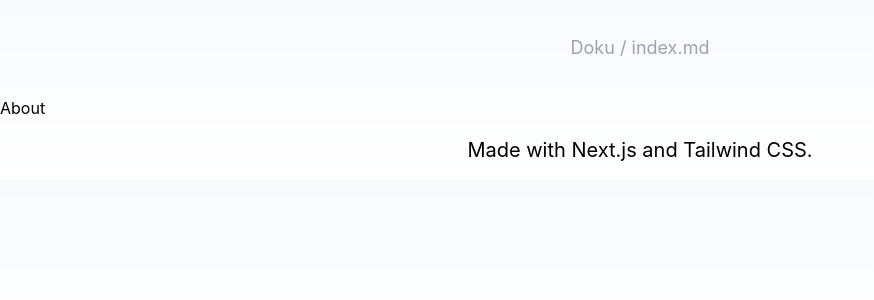
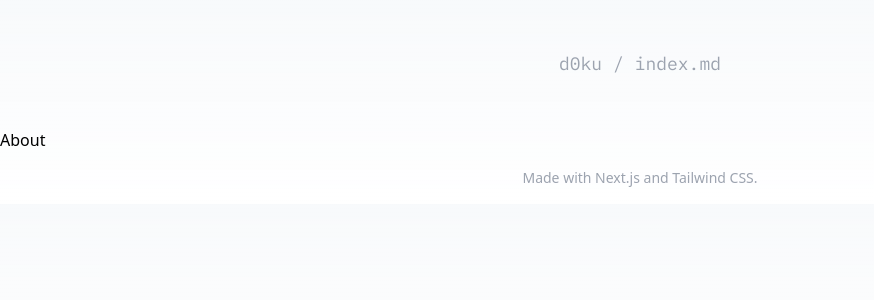
Before and after one commit to francesco-plt/doku, a Next.js app: page /about in a window 1280 px wide. Shown: the top 300 px of the page, without its empty margins (0-874 px from the left). Built offline with nearby package versions, Linux system fonts and the light colour scheme.

Commit message:
added sidebar, improved navbar

```diff
--- a/public/fonts.css
+++ /dev/null
@@ -1,6 +0,0 @@
-@font-face {
-    font-family: 'IBM Plex Mono';
-    src: url('https://fonts.googleapis.com/css2?family=IBM+Plex+Mono:ital@0;1&display=swap');
-    font-weight: normal;
-    font-style: normal;
-}
--- /dev/null
+++ b/src/app/fonts.tsx
@@ -0,0 +1,17 @@
+import {
+    IBM_Plex_Mono,
+    Montserrat
+} from 'next/font/google';
+
+export const ibmPlexMono = IBM_Plex_Mono({
+    subsets: ['latin'],
+    style: 'normal',
+    weight: '400',
+    display: 'swap'
+});
+
+export const montserrat = Montserrat({
+    subsets: ['latin'],
+    style: 'normal',
+    display: 'swap'
+});
--- a/src/app/layout.tsx
+++ b/src/app/layout.tsx
@@ -2,14 +2,15 @@ import './globals.css'
 import Navbar from './ui/navbar'
 import Footer from './ui/footer'
 
-const projectName = 'Doku'
+const projectName = 'd0ku'
 
 export const metadata = {
     title: projectName,
-    description: 'nextgen documentation platform',
+    description: 'weird documentation platform',
 }
 
 export const navState = {
+    projectName: projectName,
     currentDoc: 'index.md',
     currentSection: '',
 }
@@ -19,12 +20,11 @@ export default function RootLayout({
 }: {
     children: React.ReactNode
 }) {
-    const currentDoc = 'index.md'
     return (
         <html lang="en">
             <body className='bg-slate-50'>
                 <Navbar
-                    projectName={projectName}
+                    projectName={navState.projectName}
                     currentDoc={navState.currentDoc}
                     currentSection={navState.currentSection}
                 />
--- a/src/app/page.tsx
+++ b/src/app/page.tsx
@@ -1,4 +1,6 @@
+import { ibmPlexMono } from './fonts';
 import Content from './ui/content';
+import Sidebar from './ui/sidebar';
 import { readFileSync } from 'fs';
 
 export default function Home() {
@@ -6,8 +8,15 @@ export default function Home() {
     const filePath = `${process.cwd()}/docs/index.md`;
     const markdown = readFileSync(filePath, 'utf8');
     return (
-        <div className="flex flex-col items-center p-4">
-            <Content markdown={markdown} />
+        <div className="flex flex-row justify-center p-4 w-screen">
+            <div className="w-1/4 flex flex-col items-center p-4">
+                <Sidebar/>
+            </div>
+            <div className="w-3/4 flex flex-col items-center p-4">
+                <span className={ibmPlexMono.className}>
+                    <Content markdown={markdown} />
+                </span>
+            </div>
         </div>
     );
 }
--- a/src/app/ui/content.tsx
+++ b/src/app/ui/content.tsx
@@ -12,7 +12,7 @@ interface ContentProps {
 
 export default function Content({ markdown }: ContentProps) {
     return (
-        <article className="prose">
+        <article className="prose prose-md">
             <ReactMarkdown remarkPlugins={[remarkGfm]} children={markdown} />
         </article>
     );
--- a/src/app/ui/footer.tsx
+++ b/src/app/ui/footer.tsx
@@ -1,7 +1,7 @@
 export default function Footer() {
     return (
         <footer className="flex flex-col items-center p-4">
-            <p className="text-xl">Made with Next.js and Tailwind CSS.</p>
+            <p className="text-sm text-gray-400">Made with Next.js and Tailwind CSS.</p>
         </footer>
     );
 }
--- a/src/app/ui/navbar.tsx
+++ b/src/app/ui/navbar.tsx
@@ -1,3 +1,5 @@
+import { ibmPlexMono, montserrat } from '../fonts';
+
 interface NavBarProps {
     projectName: string;
     currentDoc: string;
@@ -6,23 +8,39 @@ interface NavBarProps {
 
 export default function Navbar({ projectName, currentDoc, currentSection }: NavBarProps) {
     return (
-        <header className="flex flex-col items-center justify-center p-4 h-24">
-            {/* shell-like path showing projectname and currentdoc */}
+        <header className="flex flex-row justify-between p-4 w-screen h-32">
+            {/* doku logo, removed for now */}
+            <div className="flex items-center justify-center text-xl p-4">
+                {/* <span className={montserrat.className}>
+                    <span className="text-gray-500 hover:text-gray-800">do</span>
+                    &nbsp;
+                    <span className="text-gray-500">/</span>
+                    &nbsp;
+                    <span className="text-gray-400 hover:text-gray-600">ku</span>
+                </span> */}
+            </div>
+            {/* path like header bar */}
+            <div className="flex items-center justify-center p-4">
                 <div className="flex flex-row text-lg">
-                <span className="text-gray-400">{projectName}</span>
+                    <span className={ibmPlexMono.className}>
+                        <span className="text-gray-400 hover:text-gray-600">{projectName}</span>
                         &nbsp;
                         <span className="text-gray-400">/</span>
                         &nbsp;
-                <span className="text-gray-400">{currentDoc}</span>
+                        <span className="text-gray-400 hover:text-gray-600">{currentDoc}</span>
                         {currentSection && (
                             <>
                             &nbsp;
                             <span className="text-gray-400">/</span>
                             &nbsp;
-                    <span className="text-gray-400">{currentSection}</span>
+                            <span className="text-gray-400 hover:text-gray-600">{currentSection}</span>
                             </>
                         )}
+                    </span>
                 </div>
+            </div>
+            {/* spacer for justify between */}
+            <div className='p-4'></div>
         </header>
     );
 }
--- /dev/null
+++ b/src/app/ui/sidebar.tsx
@@ -0,0 +1,27 @@
+import { ibmPlexMono } from '../fonts';
+import { readdirSync } from 'fs';
+import { join } from 'path';
+
+const basePath = process.cwd();
+const docsPath = join(basePath, 'docs');
+
+export default function Sidebar() {
+  const files = readdirSync(docsPath)
+    .filter((file) => file.endsWith('.md'))
+
+  return (
+    <div className="p-8 flex flex-col items-center">
+        <div className="p-4"></div>
+        <ul>
+            {files.map((file) => (
+                <li key={file}>
+                    <img src="/file_lines.png" className="inline-block object-scale-down px-2 pb-1 h-6" />
+                    <span className={ibmPlexMono.className}>
+                        <a href={`/docs/${file}`}>{file}</a>
+                    </span>
+                </li>
+            ))}
+        </ul>
+    </div>
+  );
+}
--- a/tailwind.config.js
+++ b/tailwind.config.js
@@ -6,10 +6,6 @@ module.exports = {
     "./src/app/**/*.{js,ts,jsx,tsx,mdx}",
   ],
   theme: {
-    fontFamily: {
-      sans: ["Inter", "sans-serif"],
-      mono: ["IBM Plex Mono", "monospace"],
-    },
     extend: {
       backgroundImage: {
         "gradient-radial": "radial-gradient(var(--tw-gradient-stops))",
```
Also changed, not shown: public/file_lines.png (added), 2 other files (tests, documents, lock files or other folders). Lines whose indentation alone changed are shown as unchanged.
